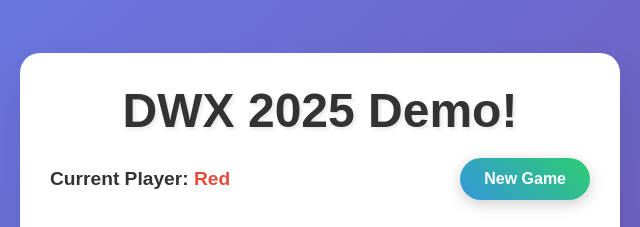
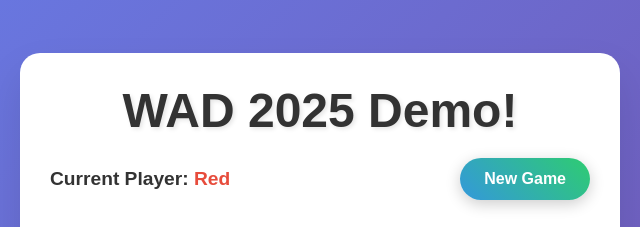
Before and after one commit to xms-gh-copilot-enterprise-licenses/Connect4, a plain HTML site: page index.html in a window 1280 px wide. Shown: the top 227 px of the page, 320-960 px from the left. Drawn offline with Linux system fonts and the light colour scheme.

Commit message:
Update index.html

```diff
--- a/index.html
+++ b/index.html
@@ -3,13 +3,13 @@
 <head>
     <meta charset="UTF-8">
     <meta name="viewport" content="width=device-width, initial-scale=1.0">
-    <title>DWX 2025 Demo!</title>
+    <title>WAD 2025 Demo!</title>
     <link rel="stylesheet" href="styles.css">
 </head>
 <body>
     <div class="container">
         <header>
-            <h1>DWX 2025 Demo!</h1>
+            <h1>WAD 2025 Demo!</h1>
             <div class="game-info">
                 <div class="current-player">
                     <span>Current Player: </span>
```
